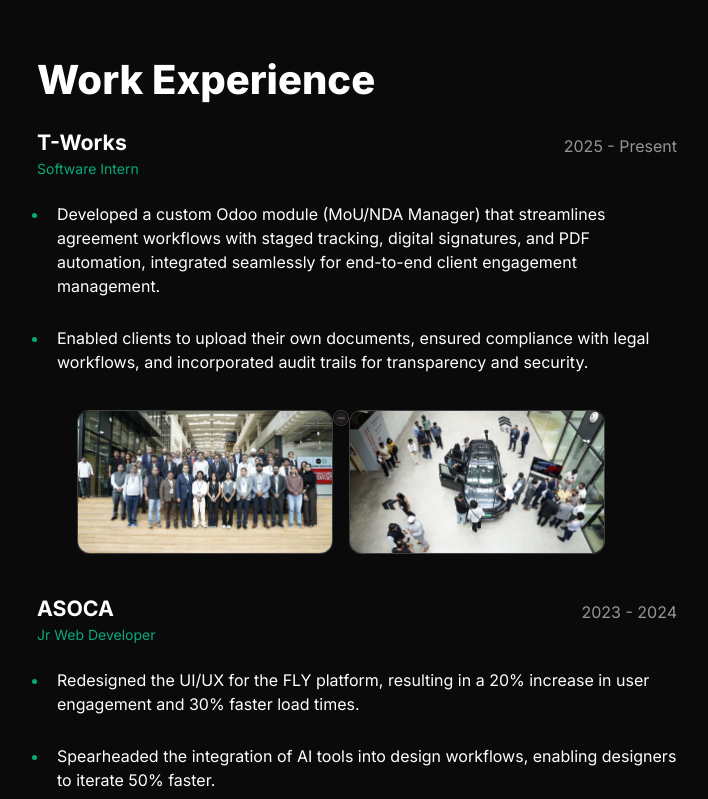
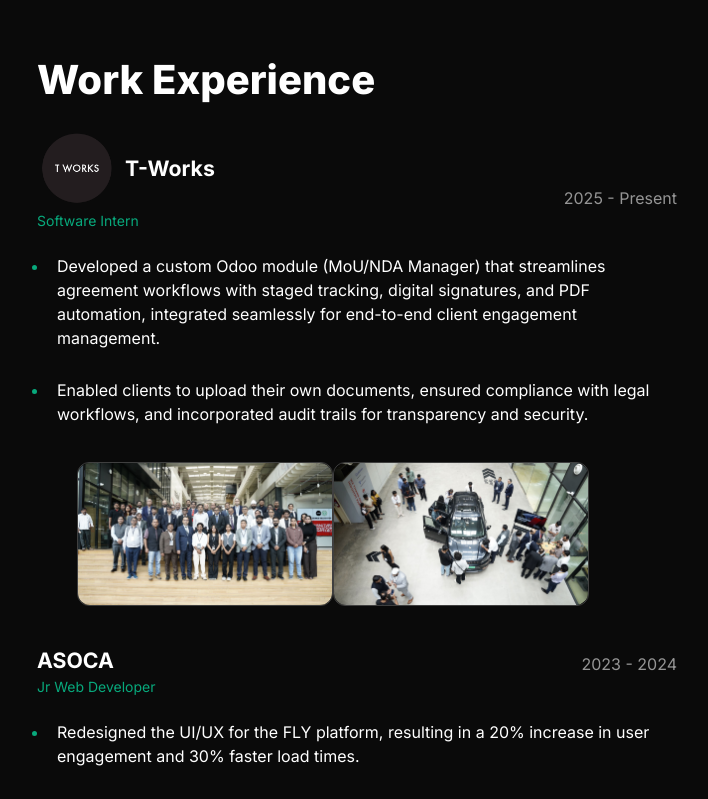
Before and after one commit to theabhishekar/Portfolio_New, a Next.js app: page /about in a window 1280 px wide. Shown: the part 640-1439 px from the top of the page, without its empty margins (475-1183 px from the left). Built offline with nearby package versions, Linux system fonts and the light colour scheme.

Commit message:
Logo updated

```diff
--- a/src/app/about/page.tsx
+++ b/src/app/about/page.tsx
@@ -218,9 +218,20 @@
                 {about.work.experiences.map((experience, index) => (
                   <Column key={`${experience.company}-${experience.role}-${index}`} fillWidth>
                     <Flex fillWidth horizontal="space-between" vertical="end" marginBottom="4">
-                      <Text id={experience.company} variant="heading-strong-l">
-                        {experience.company}
-                      </Text>
+                      <Flex gap="8" vertical="center">
+                        {experience.logo && (
+                          <SmartImage
+                            src={experience.logo}
+                            alt={`${experience.company} logo`}
+                            width={5}
+                            height={5}
+                            radius="s"
+                          />
+                        )}
+                        <Text id={experience.company} variant="heading-strong-l">
+                          {experience.company}
+                        </Text>
+                      </Flex>
                       <Text variant="heading-default-xs" onBackground="neutral-weak">
                         {experience.timeframe}
                       </Text>
--- a/src/app/resources/content.js
+++ b/src/app/resources/content.js
@@ -93,6 +93,7 @@
     experiences: [
       {
         company: "T-Works",
+        logo: "/images/projects/project-01/tworks-logomade.jpeg",
         timeframe: "2025 - Present",
         role: "Software Intern",
         achievements: [
@@ -110,12 +111,6 @@
             alt: "Once UI Project",
             width: 16,
             height: 9,
-          },
-          {
-            src: "/images/projects/project-01/tworks-logomade.jpeg",
-            alt: "TWorks Logo",
-            width: 1,
-            height: 1,
           },
           {
             src: "/images/projects/project-01/Tworks2.jpeg",
```
